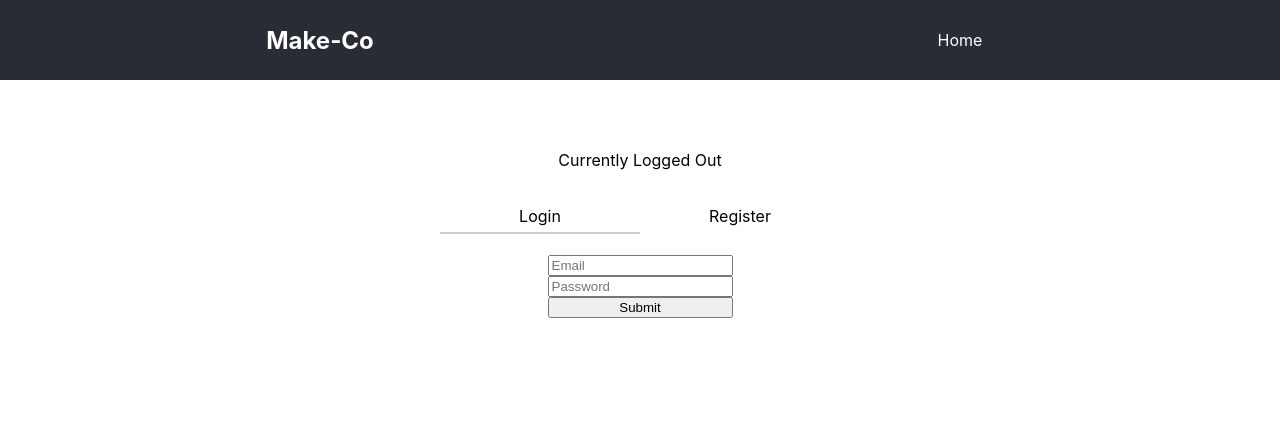
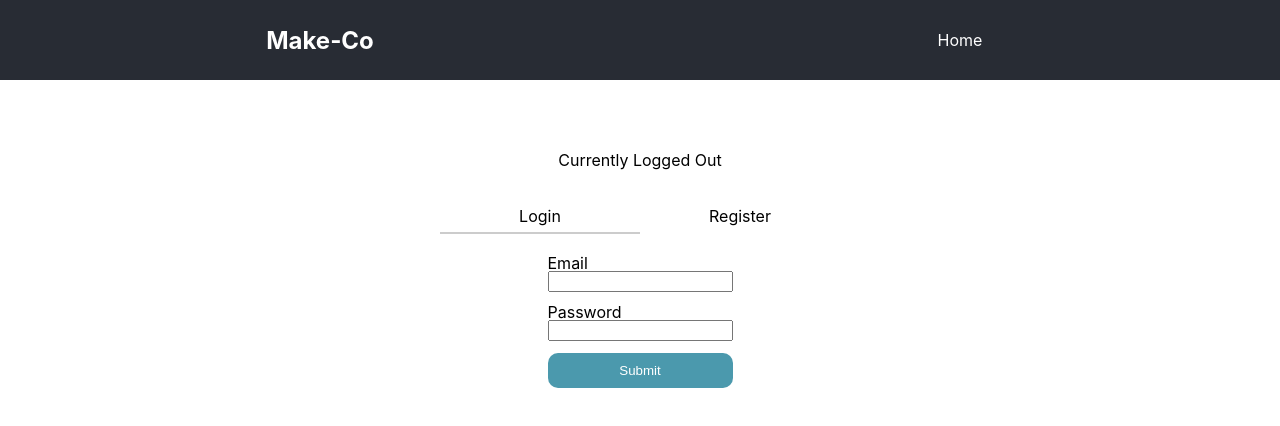
Before and after one commit to Co-make-bw/front-end, a React (Create React App) app in the folder co-make/: page / in a window 1280 px wide. Shown: the top 426 px of the page. Built offline with nearby package versions, Linux system fonts and the light colour scheme.

Commit message:
css modified in login and register forms

```diff
--- a/co-make/src/components/Box.css
+++ b/co-make/src/components/Box.css
@@ -3,3 +3,28 @@ Form#loginForm {
     display: flex;
     flex-direction: column;
 }
+
+label {
+    text-align: left;
+    line-height: 16px;
+}
+
+input {
+    margin-bottom: 12px;
+}
+
+div.tos {
+    line-height: 14px;
+}
+
+.star {
+    color: red;
+}
+
+button {
+    background: #4B99AD;
+    color: white;
+    padding: 10px;
+    border: none;
+    border-radius: 10px;;
+}
--- a/co-make/src/components/LoginBox.js
+++ b/co-make/src/components/LoginBox.js
@@ -34,9 +34,11 @@ function LoginBox(props) {
                     }}>
                         {({isSubmitting}) => (
                             <Form id="loginForm">
-                                <Field type="email" name="email" autoComplete="off" placeholder="Email"/>
+                                <label htmlFor="email">Email</label>
+                                <Field type="email" name="email" autoComplete="off"/>
                                 <ErrorMessage name="email" component="div"/>
-                                <Field type="password" name="password" placeholder="Password"/>
+                                <label htmlFor="password">Password</label>
+                                <Field type="password" name="password"/>
                                 <ErrorMessage name="password" component="div"/>
                                 <button type="submit" disabled={isSubmitting}>
                                     Submit
--- a/co-make/src/components/Register.js
+++ b/co-make/src/components/Register.js
@@ -1,4 +1,5 @@
 import React from "react";
+import {Formik, Form, Field, ErrorMessage} from 'formik';
 import "./Box.css";
 
 function Register(props) {
@@ -9,40 +10,56 @@ function Register(props) {
             <div className="box">
 
                 <div className="input-group">
-                    <label htmlFor="username">User Name</label>
-
-                    <input
-                    type="text"
-                    name="username"
-                    placeholder="User Name"
-                    autoComplete="off"
-                    onChange = { props.nameChange }
-                    />
-
-                    <label htmlFor="password">Password</label>
-                    <input
-                    type="password"
-                    name="Password"
-                    onChange = { props.passwordChange }
-                    />
-
-                    <label htmlFor="email">Email</label>
-                    <input
-                    type="email"
-                    name="email"
-                    onChange = { props.emailChange }
-                    />
-
-                    <div>
-                        <input
-                        type="checkbox"
-                        name="tos"
-                        onChange = {props.shTos}
-                        />
-                        <label htmlFor="tos">Accept Terms of Service</label>
-                    </div>
-
-                    <button onClick={props.subRegistration} name="submitRegister">Register</button>
+                    <Formik
+                        initialValues={{
+                        username: '',
+                        email: '',
+                        password: '',
+                        password2: '',
+                        tos: false
+                    }}
+                        validate={values => {
+                        const errors = {};
+                        if (!values.email) {
+                            errors.email = 'Required';
+                        } else if (!/^[A-Z0-9._%+-]+@[A-Z0-9.-]+\.[A-Z]{2,}$/i.test(values.email)) {
+                            errors.email = 'Invalid email address';
+                        }
+                        return errors;
+                    }}
+                        onSubmit={(values, {setSubmitting}) => {
+                        setTimeout(() => {
+                            let submitValues = values;
+                            props.loginData(submitValues);
+                            props.processData(submitValues);
+                            setSubmitting(true);
+                        }, 400);
+                    }}>
+                        {({isSubmitting}) => (
+                            <Form id="loginForm">
+                                <label htmlFor="username">Username<span className="star">*</span></label>
+                                <Field type="text" name="username"/>
+                                <ErrorMessage name="username" component="div"/>
+                                <label htmlFor="email">Email<span className="star">*</span></label>
+                                <Field type="email" name="email" autoComplete="off"/>
+                                <ErrorMessage name="email" component="div"/>
+                                <label htmlFor="password">Password<span className="star">*</span></label>
+                                <Field type="password" name="password"/>
+                                <ErrorMessage name="password" component="div"/>
+                                <label htmlFor="password2">Confirm Password<span className="star">*</span></label>
+                                <Field type="password" name="password2"/>
+                                <ErrorMessage name="password2" component="div"/>
+                                <div className="tos">
+                                    <Field type="checkbox" name="tos"/>
+                                    <label htmlFor="tos">Accept Terms of Service<span className="star">*</span></label>
+                                    <ErrorMessage name="tos" component="div"/>
+                                </div>
+                                <button type="submit" disabled={isSubmitting}>
+                                    Submit
+                                </button>
+                            </Form>
+                        )}
+                    </Formik>
                 </div>
 
             </div>
```
